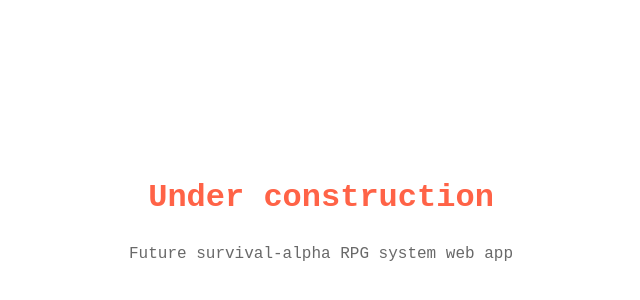
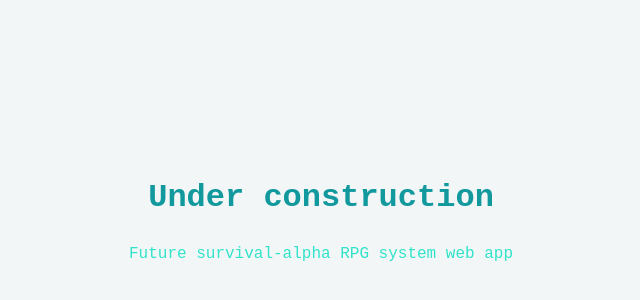
Before and after one commit to clayton-duarte/ars-mba, a Next.js app: page / in a window 1280 px wide. Shown: the part 178-478 px from the top of the page, without its empty margins (319-959 px from the left). Built offline with nearby package versions, Linux system fonts and the light colour scheme.

Commit message:
:zap: Improves theme provider

```diff
--- a/components/Button.tsx
+++ b/components/Button.tsx
@@ -1,3 +1,3 @@
-import styled from "styled-components";
+import { styled } from "../providers/theme";
 
 export default styled.button``;
--- a/pages/_app.tsx
+++ b/pages/_app.tsx
@@ -1,30 +1,12 @@
-import { ThemeProvider, createGlobalStyle } from "styled-components";
+import React from "react";
 
 import Providers from "../providers";
 
-const theme = {
-  colors: {
-    primary: "tomato",
-    secondary: "dimgray",
-  },
-};
-
-const GlobalStyle = createGlobalStyle`
-body, html {
-  font-family: monospace;
-  font-size: 16px;
-  margin: 0;
-}
-`;
-
 const MyApp = ({ Component, pageProps }) => {
   return (
-    <ThemeProvider theme={theme}>
-      <Providers>
-        <Component {...pageProps} />
-      </Providers>
-      <GlobalStyle />
-    </ThemeProvider>
+    <Providers>
+      <Component {...pageProps} />
+    </Providers>
   );
 };
 
--- a/pages/index.tsx
+++ b/pages/index.tsx
@@ -1,5 +1,6 @@
 import { NextPage } from "next";
-import styled from "styled-components";
+
+import { styled } from "../providers/theme";
 
 const Container = styled.section`
   justify-content: center;
@@ -10,14 +11,14 @@ const Container = styled.section`
 `;
 
 const Title = styled.h1`
-  color: ${({ theme }) => theme.colors.primary};
+  color: ${({ theme }) => theme.palette.PRIMARY};
   font-size: 2rem;
   line-height: 1;
   margin: 1rem 0;
 `;
 
 const Paragraph = styled.p`
-  color: ${({ theme }) => theme.colors.secondary};
+  color: ${({ theme }) => theme.palette.SECONDARY};
   font-size: 1rem;
   line-height: 1;
   margin: 1rem 0;
--- a/pages/login.tsx
+++ b/pages/login.tsx
@@ -1,9 +1,9 @@
 import React, { useState, ChangeEvent, FormEvent } from "react";
 import { useRouter } from "next/router";
-import styled from "styled-components";
 import { NextPage } from "next";
 
 import { useUser } from "../providers/user";
+import { styled } from "../providers/theme";
 import Button from "../components/Button";
 import { User } from "../types";
 
--- a/providers/index.tsx
+++ b/providers/index.tsx
@@ -1,9 +1,14 @@
 import React, { FunctionComponent } from "react";
 
+import ThemeProvider from "./theme";
 import UserProvider from "./user";
 
 const Providers: FunctionComponent = ({ children }) => {
-  return <UserProvider>{children}</UserProvider>;
+  return (
+    <ThemeProvider>
+      <UserProvider>{children}</UserProvider>
+    </ThemeProvider>
+  );
 };
 
 export default Providers;
--- /dev/null
+++ b/providers/theme.tsx
@@ -0,0 +1,42 @@
+import React, { FunctionComponent } from "react";
+import baseStyled, {
+  createGlobalStyle,
+  ThemeProvider,
+  ThemedStyledInterface,
+} from "styled-components";
+
+enum Palette {
+  PRIMARY = "#11999e",
+  SECONDARY = "#30e3ca",
+  TEXT = "#40514e",
+  BG = "#f3f6f6",
+}
+
+const theme = {
+  palette: Palette,
+};
+
+type Theme = typeof theme;
+
+const GlobalStyle = createGlobalStyle<{ theme: Theme }>`
+  body, html {
+    background: ${(props) => props.theme.palette.BG};
+    color: ${(props) => props.theme.palette.TEXT};
+    font-family: monospace;
+    font-size: 16px;
+    margin: 0;
+  }
+  `;
+
+const Provider: FunctionComponent = ({ children }) => {
+  return (
+    <ThemeProvider theme={theme}>
+      {children}
+      <GlobalStyle />
+    </ThemeProvider>
+  );
+};
+
+export const styled = baseStyled as ThemedStyledInterface<Theme>;
+
+export default Provider;
```
